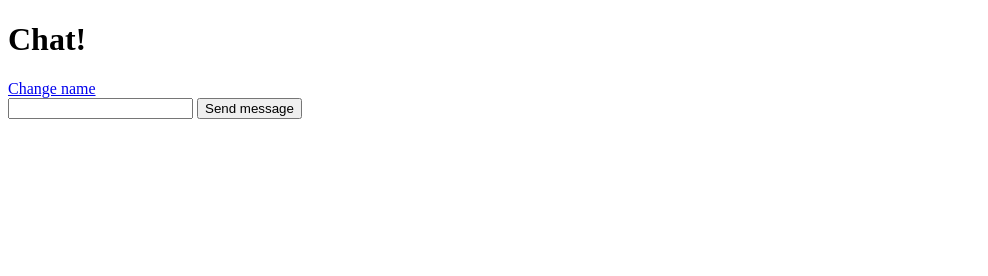
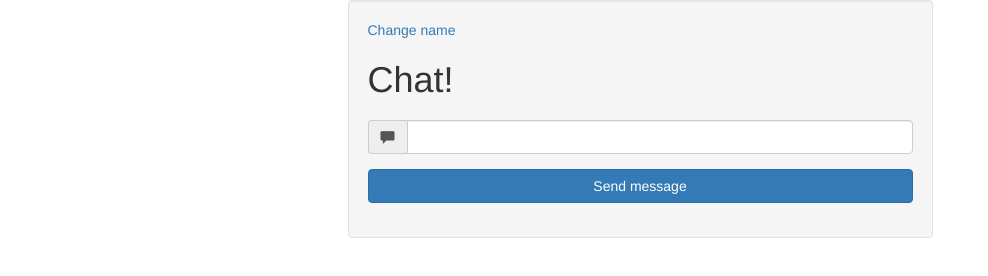
Before and after one commit to dylanjhnc/sockets, a website: page public/chat.html in a window 1280 px wide. Shown: the whole page, without its empty margins (0-988 px from the left). Drawn offline with Linux system fonts and the light colour scheme; no server answers.

Commit message:
Add styles for chat page

```diff
--- a/public/chat.html
+++ b/public/chat.html
@@ -3,19 +3,34 @@
 <head>
 	<meta charset="UTF-8">
 	<title>Socket.io basics!</title>
+
+	<link rel="stylesheet" href="./css/bootstrap.min.css"/>
+	<link rel="stylesheet" href="./css/styles.css"/>
+
 </head>
 <body>
-	<h1 class="room-title">Chat!</h1>
-
-	<a href="/">Change name</a>
-
-	<br>
-
-	<input id="message" type="text" name="message">
-	<button id="sendMessage">Send message</button>
-
-	<div id="messageLog"></div>
-
+	<div class="container">
+		<div class="row">
+			<div class="col-md-6 col-md-offset-3 well">
+				<a href="/">Change name</a>
+				<h1 class="room-title">Chat!</h1>
+				<ul id="messageLog" class="list-group"></ul>
+				<form id="message-form">
+					<div class="form-group">
+						<div class="input-group">
+							<span class="input-group-addon">
+								<i class="glyphicon glyphicon-comment"></i>
+							</span>
+							<input id="message" class="form-control" type="text" name="message">
+						</div>
+					</div>
+					<div class="form-group">
+						<button id="sendMessage" class="btn btn-primary btn-block" type="button">Send message</button>
+					</div>
+				</form>
+			</div>
+		</div>
+	</div>
 	<script type="text/javascript" src="./js/jquery.js"></script>
 	<script type="text/javascript" src="./js/socket.io.js"></script>
 	<script type="text/javascript" src="./js/moment.js"></script>
--- a/public/js/app.js
+++ b/public/js/app.js
@@ -15,10 +15,13 @@ socket.on('connect', function () {
 
 socket.on('message', function(message) {
 	var momentTimestamp = moment.utc(message.timestamp);
-	var $message = $('#messageLog');
+	var $messages = $('#messageLog');
+	var $message = $('<li class="list-group-item"></li>');
 
 	$message.append('<p><strong>' + message.name + ' ' + momentTimestamp.local().format('hh:mm a') + '</strong></p>');
 	$message.append('<p>' + message.text + '</p>');
+
+	$messages.append($message);
 });
 
 $('#sendMessage').click(function () {
```
